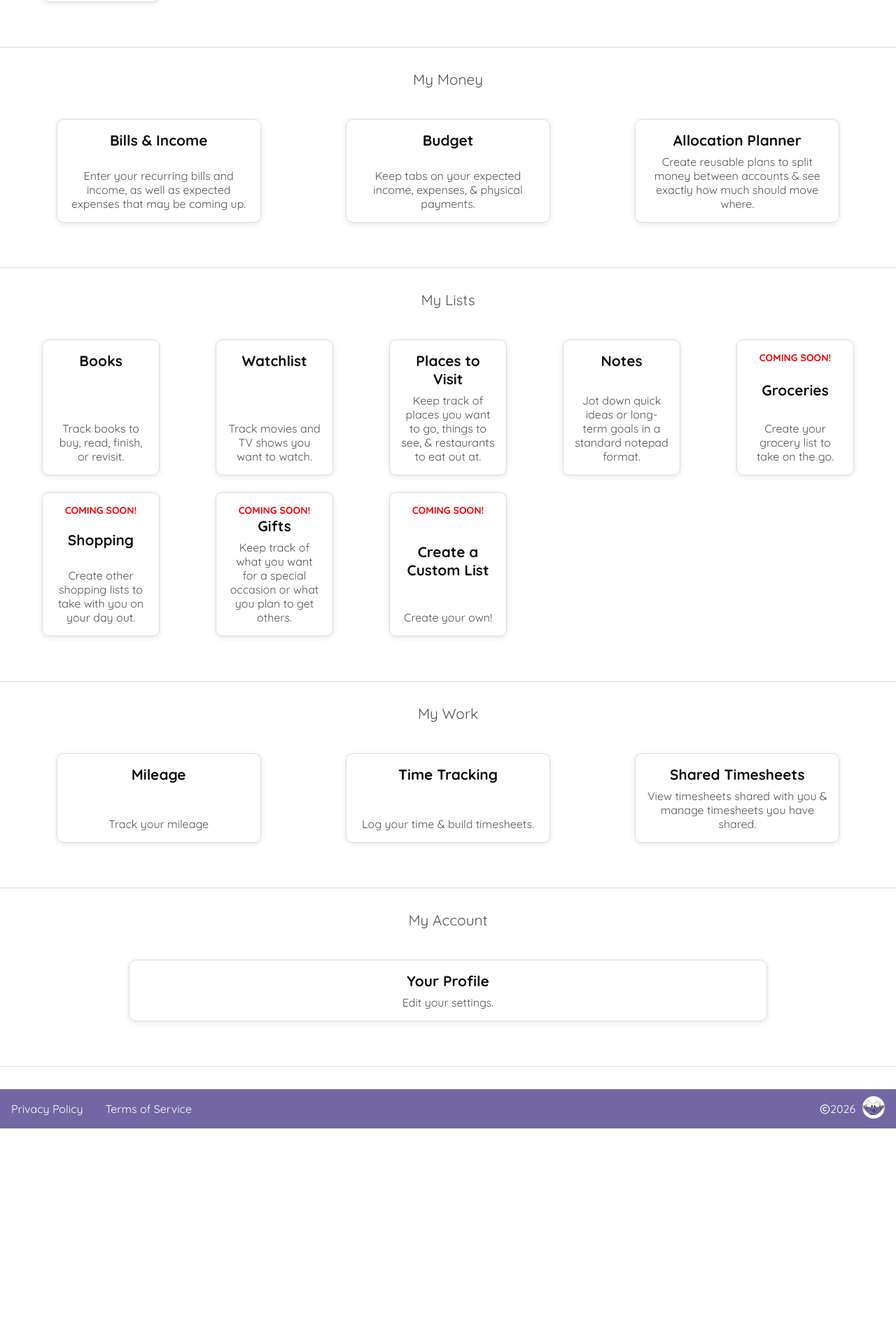
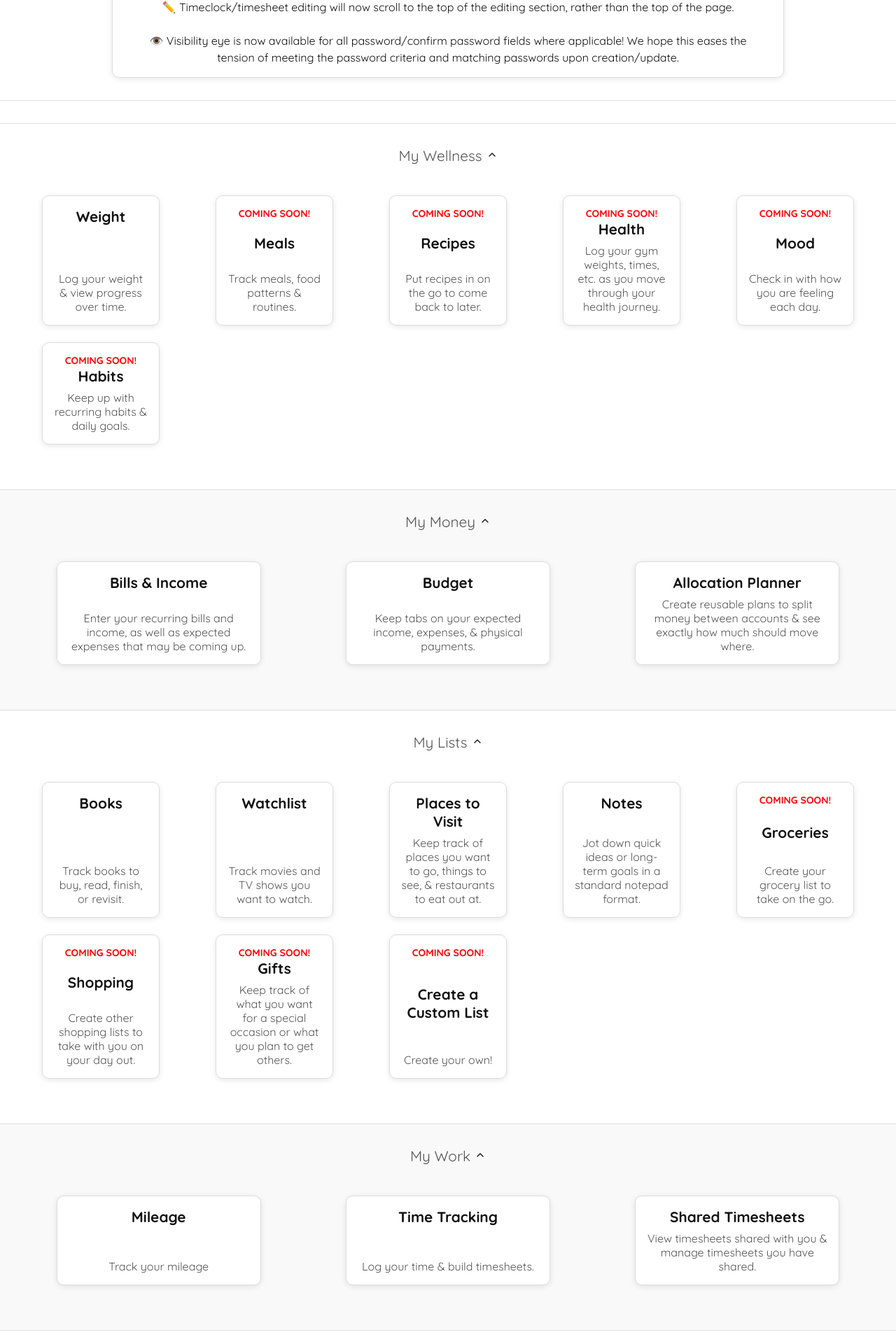
Before and after one commit to mmlotus/noodle-nook-app, a Next.js app: page /home in a window 1280 px wide. Shown: the part 860-2780 px from the top of the page at 70% size. Before the commit the page ends 2472 px from the top, so only its background shows below. Built offline with nearby package versions, Linux system fonts and the light colour scheme; no server answers.

Commit message:
homepage banding and collapsibility; system updates and push notif

```diff
--- /dev/null
+++ b/src/app/api/profiles/homepage-pref/route.ts
@@ -0,0 +1,41 @@
+import { jsonError, jsonOk, serverError } from "@/lib/api/apiUtils";
+import { withUser } from "@/lib/api/withUser";
+import db from "@/lib/db";
+
+export const PATCH = withUser(async (req, _context, user) => {
+    try {
+        const body = await req.json();
+        const { collapsed_home_sections } = body;
+
+        if (
+            !Array.isArray(collapsed_home_sections) ||
+            !collapsed_home_sections.every((section) => typeof section === "string")
+        ) {
+            return jsonError("Collapsed home sections are invalid.", 400);
+        }
+
+        const result = await db.query(
+            `
+                UPDATE users
+                SET
+                    collapsed_home_sections = $1::jsonb,
+                    updated_at = NOW()
+                WHERE id = $2
+                RETURNING collapsed_home_sections
+            `,
+            [
+                JSON.stringify(collapsed_home_sections),
+                user.id,
+            ]
+        );
+
+        if (result.length === 0) return jsonError("User not found.", 404);
+
+        return jsonOk({
+            success: true,
+            collapsed_home_sections: result[0].collapsed_home_sections,
+        });
+    } catch (err) {
+        return serverError("PATCH /api/profiles/homepage-pref", err);
+    }
+});
--- a/src/app/api/profiles/user-profile/route.ts
+++ b/src/app/api/profiles/user-profile/route.ts
@@ -15,7 +15,8 @@ export const GET = withUser(async (_req, _context, user) => {
                 subtitle_choice,
                 theme_preference,
                 preferred_weight_unit,
-                push_notifications_enabled
+                push_notifications_enabled,
+                collapsed_home_sections
             FROM users
             WHERE id = $1
             `,
--- a/src/app/home/page.tsx
+++ b/src/app/home/page.tsx
@@ -6,15 +6,81 @@ import SystemUpdates from "@/components/Updates/SystemUpdates";
 import { systemUpdates } from "@/components/Updates/SysUpdRegistry";
 import { useCurrentUser } from "@/lib/useCurrentUser";
 import global from "@/styles/Global.module.css";
+import { ChevronDown, ChevronUp } from "lucide-react";
 import Image from "next/image";
 import Link from "next/link";
+import { useEffect, useState } from "react";
+import toast from "react-hot-toast";
 
 export default function HomePage() {
     const { user } = useCurrentUser();
 
+    const [collapsedSections, setCollapsedSections] = useState<string[]>([]);
+    const [homePreferencesLoaded, setHomePreferencesLoaded] = useState(false);
+
+    useEffect(() => {
+        const loadHomePreferences = async () => {
+            try {
+                const res = await fetch("/api/profiles/user-profile");
+
+                if (!res.ok) throw new Error("Failed to load homepage preferences.");
+
+                const data = await res.json();
+
+                setCollapsedSections(Array.isArray(data.collapsed_home_sections)
+                    ? data.collapsed_home_sections
+                    : []);
+            } catch (err) {
+                console.error(err);
+            } finally {
+                setHomePreferencesLoaded(true);
+            }
+        };
+
+        void loadHomePreferences();
+    }, []);
+
+    const isCollapsed = (section: string) => collapsedSections.includes(section);
+
+    const toggleSection = async (section: string) => {
+        const previousSections = collapsedSections;
+
+        const nextSections = isCollapsed(section)
+            ? collapsedSections.filter((item) => item !== section)
+            : [...collapsedSections, section];
+
+        setCollapsedSections(nextSections);
+
+        try {
+            const res = await fetch("/api/profiles/homepage-pref", {
+                method: "PATCH",
+                headers: { "Content-Type": "application/json" },
+                body: JSON.stringify({ collapsed_home_sections: nextSections }),
+            });
+
+            if (!res.ok) throw new Error("Failed to save homepage preferences.");
+        } catch (err) {
+            console.error(err);
+            toast.error("Failed to save homepage preferences. Please try again later.");
+            setCollapsedSections(previousSections);
+        }
+    };
+
     const name = user.name ? user.name.split(" ")[0] : "";
 
     const hasUpdates = systemUpdates.length > 0;
+
+    if (!homePreferencesLoaded) {
+        return (
+            <div className={global.pageWrapper}>
+                <Banner
+                    type="default"
+                    title={!name ? "Welcome!" : `Welcome, ${name}!`}
+                    subtitle="Your Dashbord"
+                />
+            </div>
+        );
+    }
 
     return (
         <div className={global.pageWrapper}>
@@ -37,9 +103,33 @@ export default function HomePage() {
 
             <ToolTips pageId="home" />
 
+            {/* UPDATES SECTION */}
+            {
+                hasUpdates && (
+                    <>
                         <div className={global.fullWidthSeparator} />
+                        <SystemUpdates minToShow={1} />
+                        <div className={global.fullWidthSeparator} />
+                    </>
+                )
+            }
+
+
+            <div className={global.homeSections}>
+                <section className={global.homeSection}>
+                    <button
+                        type="button"
+                        className={global.homeSectionToggle}
+                        onClick={() => toggleSection("myWellness")}
+                        aria-expanded={!isCollapsed("myWellness")}
+                    >
                         <div className={global.subcentered}>My Wellness</div>
+                        <span className={global.homeSectionChevron} aria-hidden="true">
+                            {isCollapsed("myWellness") ? <ChevronDown size={16} /> : <ChevronUp size={16} />}
+                        </span>
+                    </button>
 
+                    {!isCollapsed("myWellness") && (
                         <div className={global.grid}>
                             <Link href="/weight" className={global.card}>
                                 <h2>Weight</h2>
@@ -71,10 +161,23 @@ export default function HomePage() {
                                 <p>Keep up with recurring habits & daily goals.</p>
                             </Link>
                         </div>
+                    )}
+                </section>
 
-            <div className={global.fullWidthSeparator} />
+                <section className={global.homeSection}>
+                    <button
+                        type="button"
+                        className={global.homeSectionToggle}
+                        onClick={() => toggleSection("myMoney")}
+                        aria-expanded={!isCollapsed("myMoney")}
+                    >
                         <div className={global.subcentered}>My Money</div>
+                        <span className={global.homeSectionChevron} aria-hidden="true">
+                            {isCollapsed("myMoney") ? <ChevronDown size={16} /> : <ChevronUp size={16} />}
+                        </span>
+                    </button>
 
+                    {!isCollapsed("myMoney") && (
                         <div className={global.grid}>
                             <Link href="/budget/recurring" className={global.card}>
                                 <h2>Bills & Income</h2>
@@ -89,10 +192,23 @@ export default function HomePage() {
                                 <p>Create reusable plans to split money between accounts & see exactly how much should move where.</p>
                             </Link>
                         </div>
+                    )}
+                </section>
 
-            <div className={global.fullWidthSeparator} />
+                <section className={global.homeSection}>
+                    <button
+                        type="button"
+                        className={global.homeSectionToggle}
+                        onClick={() => toggleSection("myLists")}
+                        aria-expanded={!isCollapsed("myLists")}
+                    >
                         <div className={global.subcentered}>My Lists</div>
+                        <span className={global.homeSectionChevron} aria-hidden="true">
+                            {isCollapsed("myLists") ? <ChevronDown size={16} /> : <ChevronUp size={16} />}
+                        </span>
+                    </button>
 
+                    {!isCollapsed("myLists") && (
                         <div className={global.grid}>
                             <Link href="/trackers/books" className={global.card}>
                                 <h2>Books</h2>
@@ -131,10 +247,23 @@ export default function HomePage() {
                                 <p>Create your own!</p>
                             </Link>
                         </div>
+                    )}
+                </section>
 
-            <div className={global.fullWidthSeparator} />
+                <section className={global.homeSection}>
+                    <button
+                        type="button"
+                        className={global.homeSectionToggle}
+                        onClick={() => toggleSection("myWork")}
+                        aria-expanded={!isCollapsed("myWork")}
+                    >
                         <div className={global.subcentered}>My Work</div>
+                        <span className={global.homeSectionChevron} aria-hidden="true">
+                            {isCollapsed("myWork") ? <ChevronDown size={16} /> : <ChevronUp size={16} />}
+                        </span>
+                    </button>
 
+                    {!isCollapsed("myWork") && (
                         <div className={global.grid}>
                             <Link href="/mileage" className={global.card}>
                                 <h2>Mileage</h2>
@@ -149,9 +278,11 @@ export default function HomePage() {
                                 <p>View timesheets shared with you & manage timesheets you have shared.</p>
                             </Link>
                         </div>
+                    )}
+                </section>
 
-            <div className={global.fullWidthSeparator} />
-            <label className={global.subcentered}>My Account</label>
+                <section className={global.homeSection}>
+                    <div className={global.subcentered}>My Account</div>
 
                     <div className={global.grid}>
                         <Link href="/profile" className={global.card}>
@@ -159,16 +290,8 @@ export default function HomePage() {
                             <p>Edit your settings.</p>
                         </Link>
                     </div>
-
-            {/* UPDATES SECTION */}
-            {
-                hasUpdates && (
-                    <>
-                        <div className={global.fullWidthSeparator} />
-                        <SystemUpdates minToShow={1} />
-                    </>
+                </section>
+            </div>
+        </div>
     )
 }
-        </div >
-    )
-}
--- a/src/components/Updates/SysUpdRegistry.tsx
+++ b/src/components/Updates/SysUpdRegistry.tsx
@@ -7,6 +7,29 @@ export interface SystemUpdate {
 };
 
 export const systemUpdates: SystemUpdate[] = [
+    {
+        id: "2026-09-02-001",
+        title: "New Functions! 📱 New Look! 👀",
+        body:
+        `🎨 The homepage now has banded sections that are collapsible. Whether a section is collapsed or not is customizable
+        at the user level; your preferences will save automatically.
+
+        💰 Allocation Planner has moved from "My Work" to "My Money"!
+
+        🤑 Paid/Unpaid stamps now let you easily see which timesheets have been paid out (when applicable) without the need
+        to open each timesheet individually.
+
+        📅 The Budget calendar has been fixed to fit mobile width. This change allows the entire calendar to be viewed without
+        the need to scroll left/right or up/down!
+
+        🚨 System Updates have been moved to the very top of the page to ensure users are kept up to date on any system changes!
+
+        ✏️ Timeclock/timesheet editing will now scroll to the top of the editing section, rather than the top of the page.
+
+        👁️ Visibility eye is now available for all password/confirm password fields where applicable! We hope this eases the
+        tension of meeting the password criteria and matching passwords upon creation/update.`,
+        date: "2026-09-02",
+    },
     {
         id: "2026-05-18-002",
         title: "Available as a 'mobile app' 📲",
--- a/src/styles/Global.module.css
+++ b/src/styles/Global.module.css
@@ -1002,3 +1002,46 @@
 .passwordToggle:hover {
   color: var(--text);
 }
+
+.homeSections {
+  width: 100%;
+}
+
+.homeSection {
+  width: 100%;
+  margin: 0;
+  padding: 2rem 0;
+
+  background: var(--bg);
+
+  /* replaces the original separator line */
+  border-top: 1px solid var(--border);
+}
+
+.homeSection:nth-child(even) {
+  background: var(--bg-alt);
+}
+
+.homeSectionToggle {
+  width: 100%;
+  display: flex;
+  align-items: flex-start;
+  justify-content: center;
+  gap: 6px;
+
+  margin: 0;
+  padding: 0;
+
+  border: 0;
+  background: transparent;
+  color: inherit;
+  cursor: pointer;
+  font: inherit;
+}
+
+.homeSectionChevron {
+  display: inline-flex;
+  align-items: center;
+  flex-shrink: 0;
+  margin-top: 4px;
+}
```
Also changed, not shown: src/lib/push/pushRegistry.ts (+9 -2 lines). Lines whose indentation alone changed are shown as unchanged.
